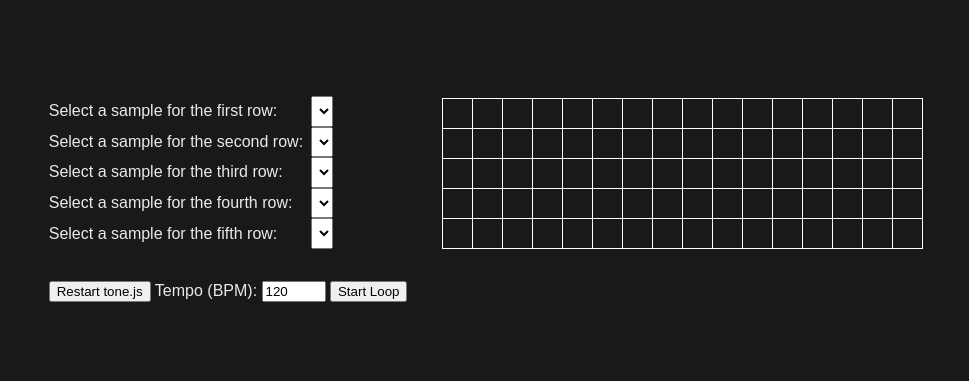
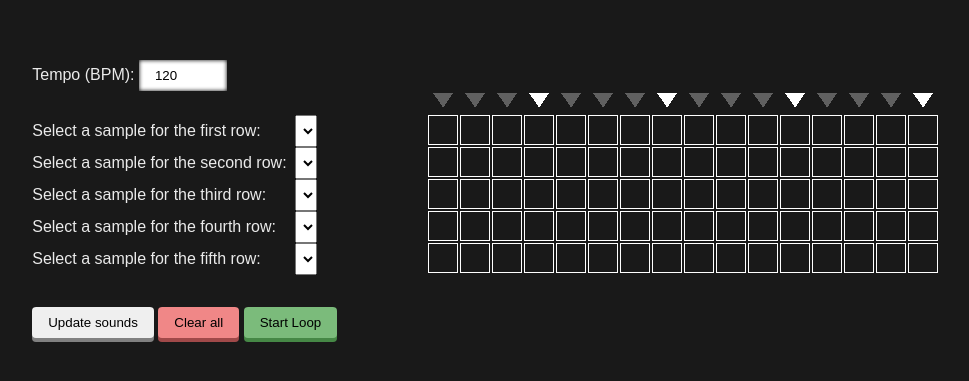
Before and after one commit to ErikSlingerland/hitloop_project_frontend, a plain HTML site: page frontend_v3/index.html in a window 1280 px wide. Shown: the part 201-582 px from the top of the page, without its empty margins (154-1123 px from the left). Drawn offline with nearby package versions, Linux system fonts and the light colour scheme; no server answers.

Commit message:
frontend verbeterd

```diff
--- a/frontend_v3/index.html
+++ b/frontend_v3/index.html
@@ -7,6 +7,10 @@
   <script src="node_modules\tone\build\Tone.js"></script>
 </head>
 <body>
+  <div id="bpm">
+    <label for="tempo-input">Tempo (BPM):</label>
+    <input type="number" id="tempo-input" value="120" min="20" max="300">
+  </div>
 
   <main>
     <nav>
@@ -152,12 +156,10 @@
   </main>
 
   <div>
-    <button id="tone-btn">Restart tone.js</button>
+    <button id="tone-btn">Update sounds</button>
 
-    <label for="tempo-input">Tempo (BPM):</label>
-    <input type="number" id="tempo-input" value="120" min="20" max="300">
-
-    <button id="loop-btn">Start Loop</button>
+    <button id="clear_sequencer" class="btn-neg">Clear all</button>
+    <button id="loop-btn" class="btn-pos">Start Loop</button>
   </div>
 </body>
 </html>
--- a/frontend_v3/style.css
+++ b/frontend_v3/style.css
@@ -16,6 +16,10 @@ body {
   background-color: #191919;
 }
 
+.bpm {
+  display: flex;
+}
+
 main {
   display: flex;
   flex-direction: row;
@@ -26,6 +30,7 @@ nav {
   display: grid;
   grid-template-columns: 2fr 1fr;
   width: fit-content;
+  padding-top: 24px;
 }
 
 nav label {
@@ -38,10 +43,46 @@ select {
   width: fit-content;
 }
 
-table {
-    border-collapse: collapse;
+button {
+  padding: 8px 16px;
+  border: none;
+  box-shadow: 0 4px gray;
+  border-radius: 4px;
+}
+  .btn-neg {
+    background-color: #f08787;
+    box-shadow: 0 4px #a04949;
+  }
+  .btn-pos {
+    background-color: #7bbb7b;
+    box-shadow: 0 4px #468846;
   }
 
+
+input {
+  padding: 8px 16px;
+  box-shadow: inset 0px 0px 4px #000000;
+  border: none;
+  width: fit-content;
+}
+
+table {
+    /* border-collapse: collapse; */
+  }
+
+  th {
+    background: conic-gradient(from 33.69deg at 50.72% 73.91%, rgba(96, 96, 96, 0) 0deg, rgba(0, 0, 0, 0) 291.81deg, #606060 291.82deg, #606060 360deg);
+    height: 20px;
+    width: 10px;
+  }
+
+  th:nth-of-type(4n) {
+    background: conic-gradient(from 33.69deg at 50.72% 73.91%, rgba(96, 96, 96, 0) 0deg, rgba(0, 0, 0, 0) 291.81deg, #ffffff 291.82deg, #ffffff 360deg);
+    height: 20px;
+    width: 10px;
+  }
+
+  /* Table row colors */
   tr:nth-of-type(1) td.on {
     background-color: #011DDB;
   }
```
